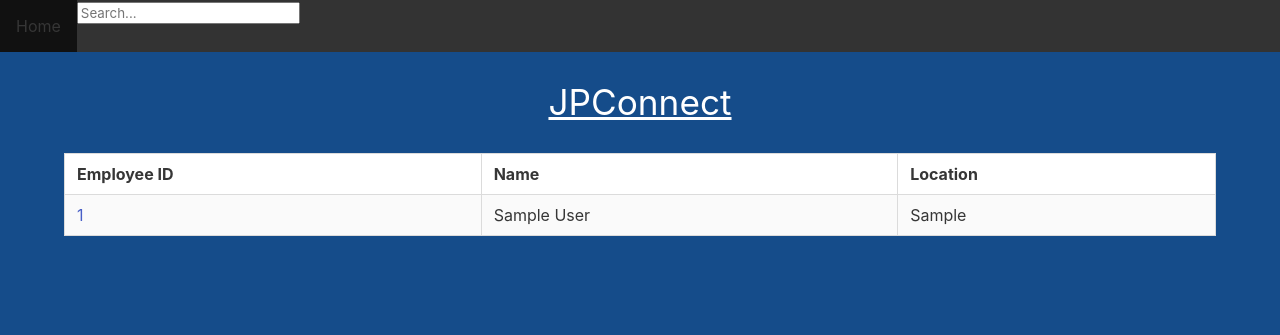
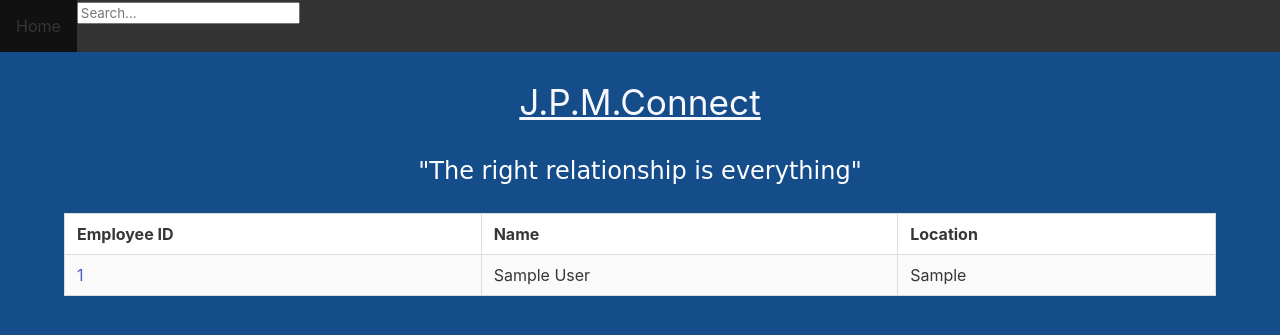
Before and after one commit to GUTS-jpm/jp-connect, a Django app: page / in a window 1280 px wide. Shown: the top 335 px of the page. Run offline with Django 3.2, Linux system fonts and the light colour scheme; tables that the repository leaves empty hold one stand-in row (values such as "Sample post"); some libraries are stand-ins or nearby versions.

Commit message:
home page changed

```diff
--- a/jpconnect_project/jpconnect/template/home.html
+++ b/jpconnect_project/jpconnect/template/home.html
@@ -12,10 +12,11 @@
 
 {% block body_block %}
 <br>
-<h1 style="color:white; font-size:220%; text-align:center; text-decoration: underline;"> JPConnect</h1>
+<h1 style="color:#f8f8ff; font-size:220%; text-align:center; text-decoration: underline;"> J.P.M.Connect</h1>
 <body style="background-color:#154C8A;">
 <br>
-
+<h2 style="color:white; font-size:150%; font-family:cursive; text-align:center">"The right relationship is everything"</h2>
+<br>
 <div class="container">
     <table class="table is-fullwidth is-striped is-bordered is-hoverable">
         <tr class="th">
--- a/jpconnect_project/jpconnect/template/search.html
+++ b/jpconnect_project/jpconnect/template/search.html
@@ -19,6 +19,7 @@
 <link rel="stylesheet" href="https://cdn.jsdelivr.net/npm/bulma@0.8.0/css/bulma.min.css">
 </head>
 
+<br>
 
 <body style="background-color:#154C8A;">
 
```
